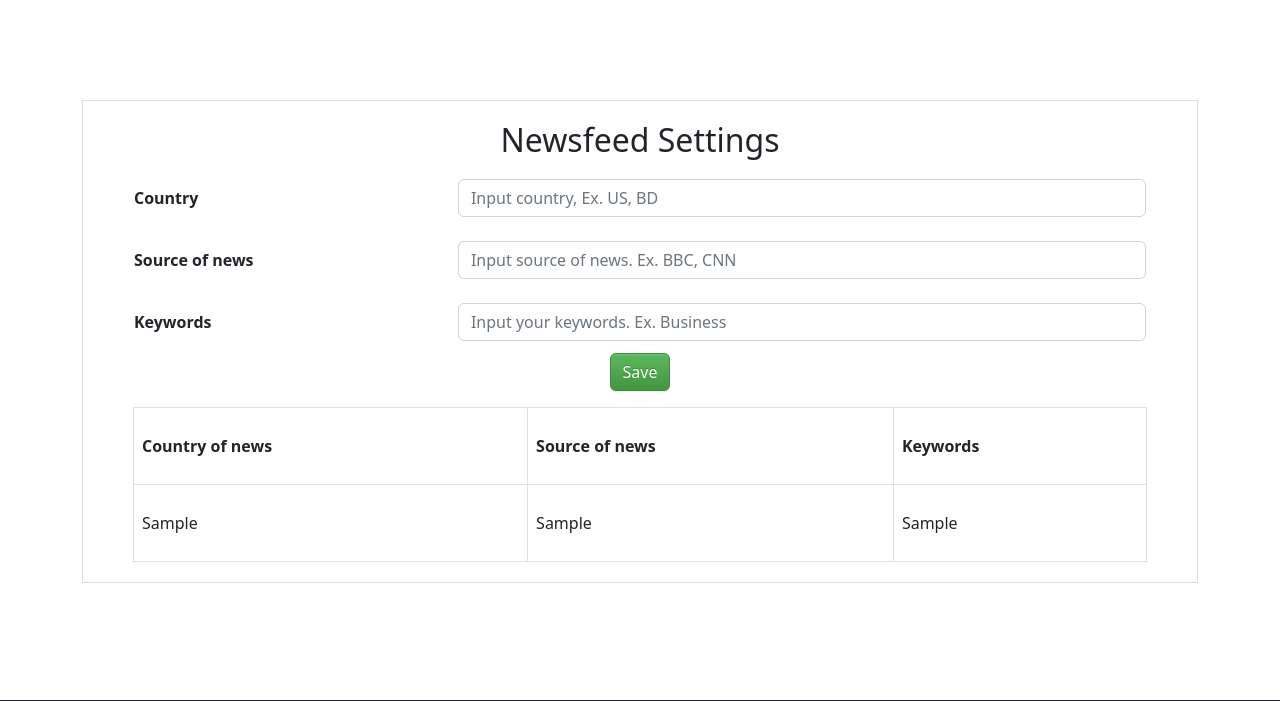
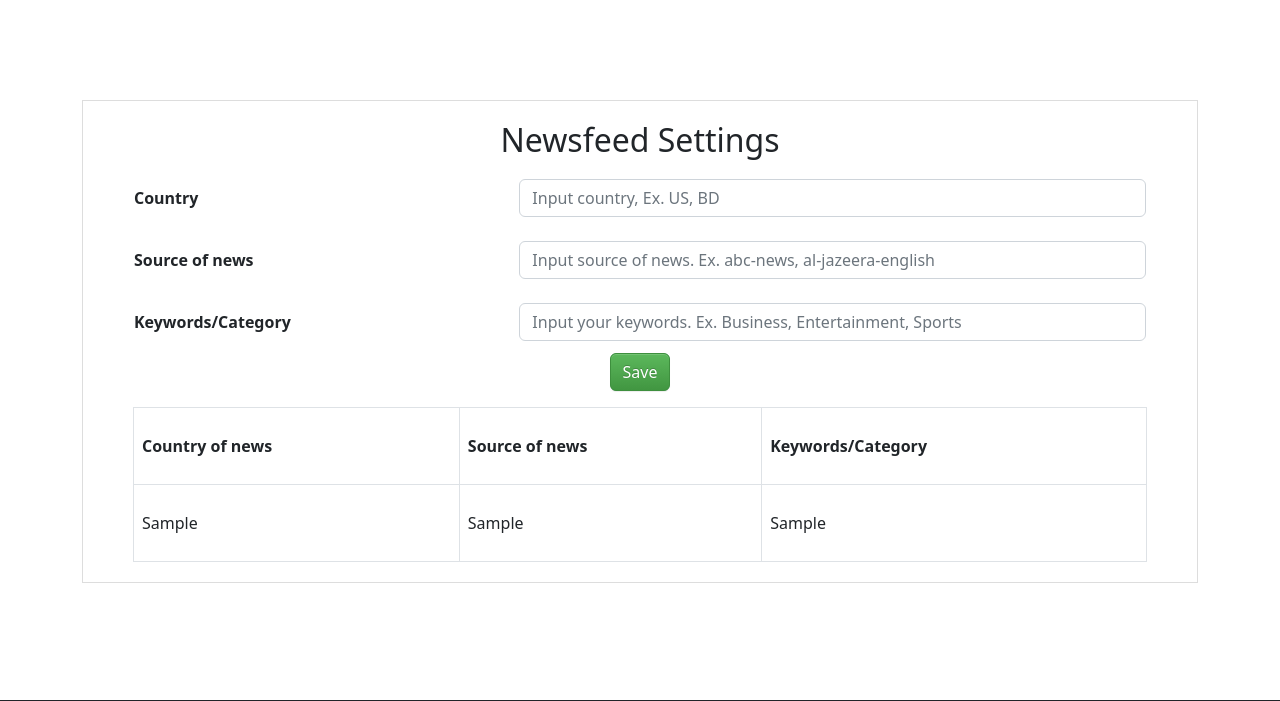
Before and after one commit to jahurul25/newsfeed, a Django app: page /newsfeed-settings/ in a window 1280 px wide. Shown: the part 56-757 px from the top of the page. Run offline with Django 3.2, Linux system fonts and the light colour scheme; a user stored in the database is signed in; tables that the repository leaves empty hold one stand-in row (values such as "Sample post").

Commit message:
last commit

```diff
--- a/newsfeed/settings.py
+++ b/newsfeed/settings.py
@@ -1,7 +1,6 @@
 import os
 from celery.schedules import crontab
 from django.contrib.messages import constants as messages
-import newsfeedapp.tasks
 
 # Build paths inside the project like this: os.path.join(BASE_DIR, ...)
 BASE_DIR = os.path.dirname(os.path.dirname(os.path.abspath(__file__)))
@@ -146,7 +145,7 @@ CELERY_BEAT_SCHEDULE = {
     },
 }
 
-SENDGRID_API_KEY='SG.DG8RXmH6ZR4mENbXYsUz9dw.DrfTVj7fVGWunyxzkL2N8XX_Lt-4FflaUQlBNlWP-wcY'
+SENDGRID_API_KEY='Input your sendgrid apikey here'
 
 
 MESSAGE_TAGS = {
--- a/newsfeedapp/templates/newsfeed_settings.html
+++ b/newsfeedapp/templates/newsfeed_settings.html
@@ -23,11 +23,11 @@
                     </tr>
                     <tr>
                         <th>Source of news</th>
-                        <td><input type="text" class="form-control" name="source_of_news" placeholder="Input source of news. Ex. BBC, CNN" required></td>
+                        <td><input type="text" class="form-control" name="source_of_news" placeholder="Input source of news. Ex. abc-news, al-jazeera-english" required></td>
                     </tr>
                     <tr>
-                        <th>Keywords</th>
-                        <td><input type="text" class="form-control" name="keywords_of_news" placeholder="Input your keywords. Ex. Business" required></td>
+                        <th>Keywords/Category</th>
+                        <td><input type="text" class="form-control" name="keywords_of_news" placeholder="Input your keywords. Ex. Business, Entertainment, Sports" required></td>
                     </tr>
                 </table>
                 <input class="btn btn-success" type="submit" value="Save">
@@ -37,7 +37,7 @@
                 <tr>
                     <th>Country of news</th>
                     <th>Source of news</th>
-                    <th>Keywords</th>
+                    <th>Keywords/Category</th>
                 </tr>
                 {% for data in get_newsfeed_settings %}
                     <tr>
--- a/newsfeedapp/views.py
+++ b/newsfeedapp/views.py
@@ -79,8 +79,28 @@ def user_logout(request):
 
 @login_required(login_url="user_login")
 def home(request):
-    user_settings = models.NewsfeedSettings.objects.filter(user_id = request.user.id, deleted=False)
-    url = "https://newsapi.org/v2/top-headlines?country=us&category=business&apiKey=880be7984e8546d1a4e4f00471040890"
+    user_settings = models.NewsfeedSettings.objects.filter(user_id=request.user.id, deleted=False).order_by("-id").first()
+
+    query_params = ""
+    if user_settings and user_settings.country:
+        country = user_settings.country.split(",")
+        for c in country:
+            query_params += "country="+c.lower().strip()+"&"
+    else:
+        query_params = "country=us&"
+
+    if user_settings and user_settings.news_keyword:
+        news_keywords = user_settings.news_keyword.split(",")
+        for k in news_keywords:
+            query_params += "category="+k.lower().strip()+"&"
+
+    if user_settings and user_settings.news_source:
+        sources = user_settings.news_source.split(",")
+        for s in sources:
+            query_params += "id="+s.lower().strip()+"&"
+
+    url = "https://newsapi.org/v2/top-headlines?{}apiKey=880be7984e8546d1a4e4f00471040890".format(query_params)
+
     response = requests.get(url)
     data = response.json()
 
```
